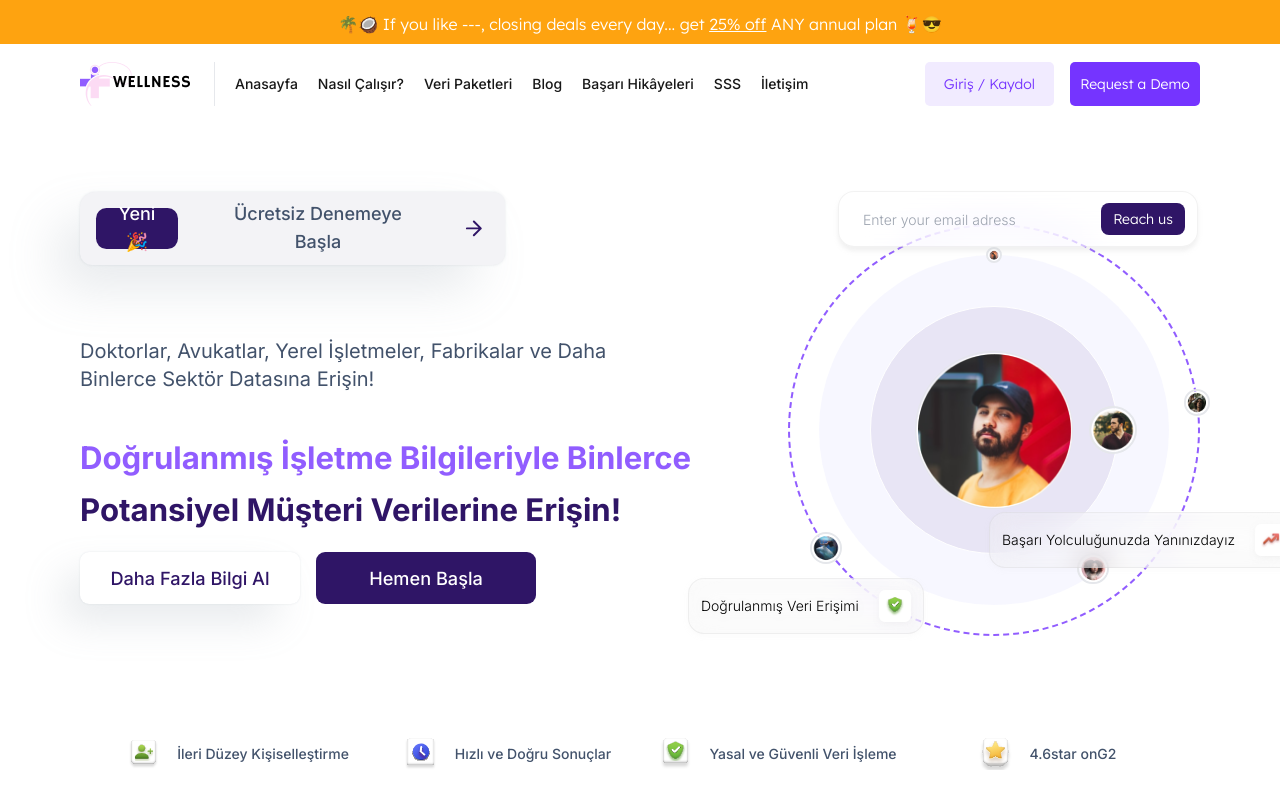
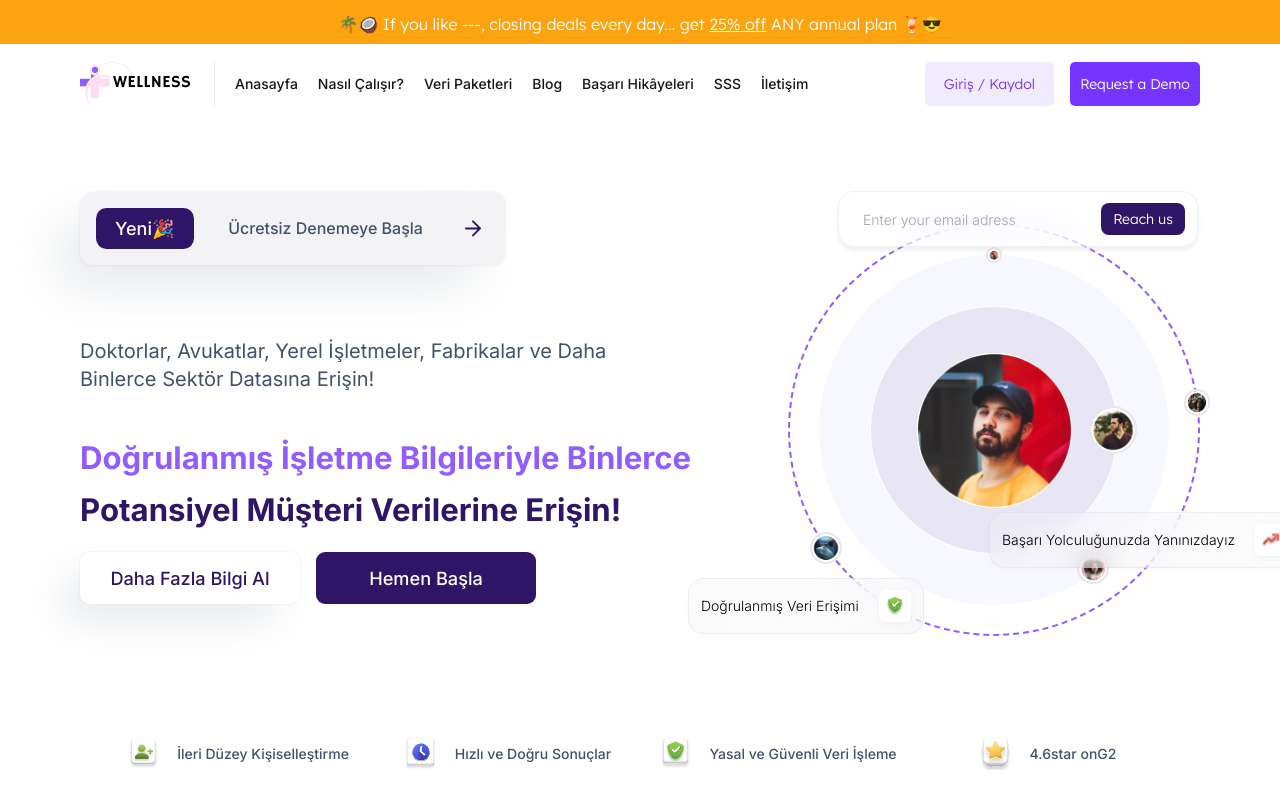
Before and after one commit to Medyanes-360/big-data-sale, a Next.js app: page / in a window 1280 px wide. Shown: the top 794 px of the page. Built offline with nearby package versions, Linux system fonts and the light colour scheme.

Commit message:
some bugs fixed

```diff
--- a/components/blog/blogImportantIssues/index.jsx
+++ b/components/blog/blogImportantIssues/index.jsx
@@ -24,7 +24,7 @@ const BlogImportantIssues = () => {
     <PageContainer>
       <div className="relative h-auto py-6 px-4 rounded-[24px] bg-gradient-to-r from-[#170A33] via-[#451E99] to-[#451E99] overflow-hidden">
         {/* Background Image */}
-        <div className="absolute inset-0 bg-[url('/assets/images/blogBg.png')] bg-cover opacity-30 z-0"></div>
+        <div className="absolute inset-0 bg-[url('/assets/images/blogBg.png')] bg-center bg-cover opacity-30 z-0"></div>
 
         <div className="relative z-10">
           <ImportantIssuesHeader onPrevClick={scrollLeft} onNextClick={scrollRight} />
--- a/components/home/get-more-information/information-content/get-free/badge/index.jsx
+++ b/components/home/get-more-information/information-content/get-free/badge/index.jsx
@@ -2,7 +2,7 @@ import React from "react";
 
 const Badge = ({ title }) => {
   return (
-    <span className="flex w-fit p-3 items-center  font-Inter font-medium bg-tertiary-800 text-[12px] sm:text-lg rounded-[10.38px] h-[41.53px] text-white-default">
+    <span className="flex  w-1/4 p-3 justify-center items-center  font-Inter font-medium bg-tertiary-800 text-[12px] sm:text-[18px] rounded-[10.38px] h-[41.53px] text-white-default">
       {title}
     </span>
   );
--- a/components/home/get-more-information/information-content/get-free/index.jsx
+++ b/components/home/get-more-information/information-content/get-free/index.jsx
@@ -9,7 +9,7 @@ const GetStartFree = () => {
       className="flex w-full rounded-xl items-center justify-between sm:!w-[424.74px] h-[72.68px] px-[15.57px] gap-[31.15px] mx-auto sm:max-w-[427px] lg:mx-0  lg:w-fit bg-[#F3F3F6] rounded-tl-[15.57px] shadow-[0px_0px_2.6px_#919EAB3D,-25.96px_25.96px_51.91px_-5.19px_#919EAB3D] opacity-100"
     >
       <Badge title="Yeni🎉" />
-      <span className="text-fiord-700 text-[12px] leading-4 sm:text-lg font-Inter font-medium">
+      <span className="text-fiord-700 text-[12px] leading-4 sm:text-[16px] font-Inter font-medium">
         Ücretsiz Denemeye Başla
       </span>
       <Icons.ArrowRight className="!text-[32px] text-tertiary-800 "  />
```
